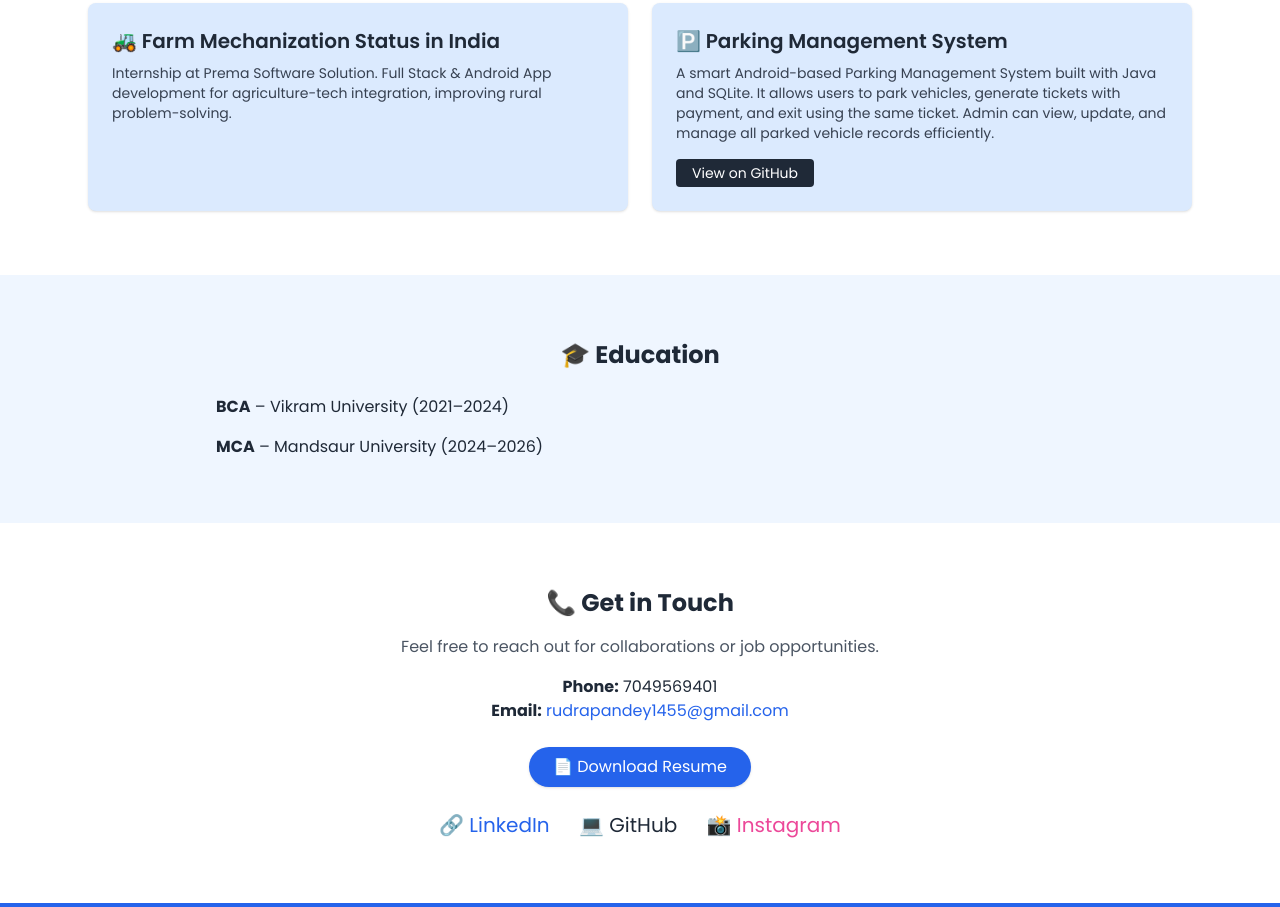
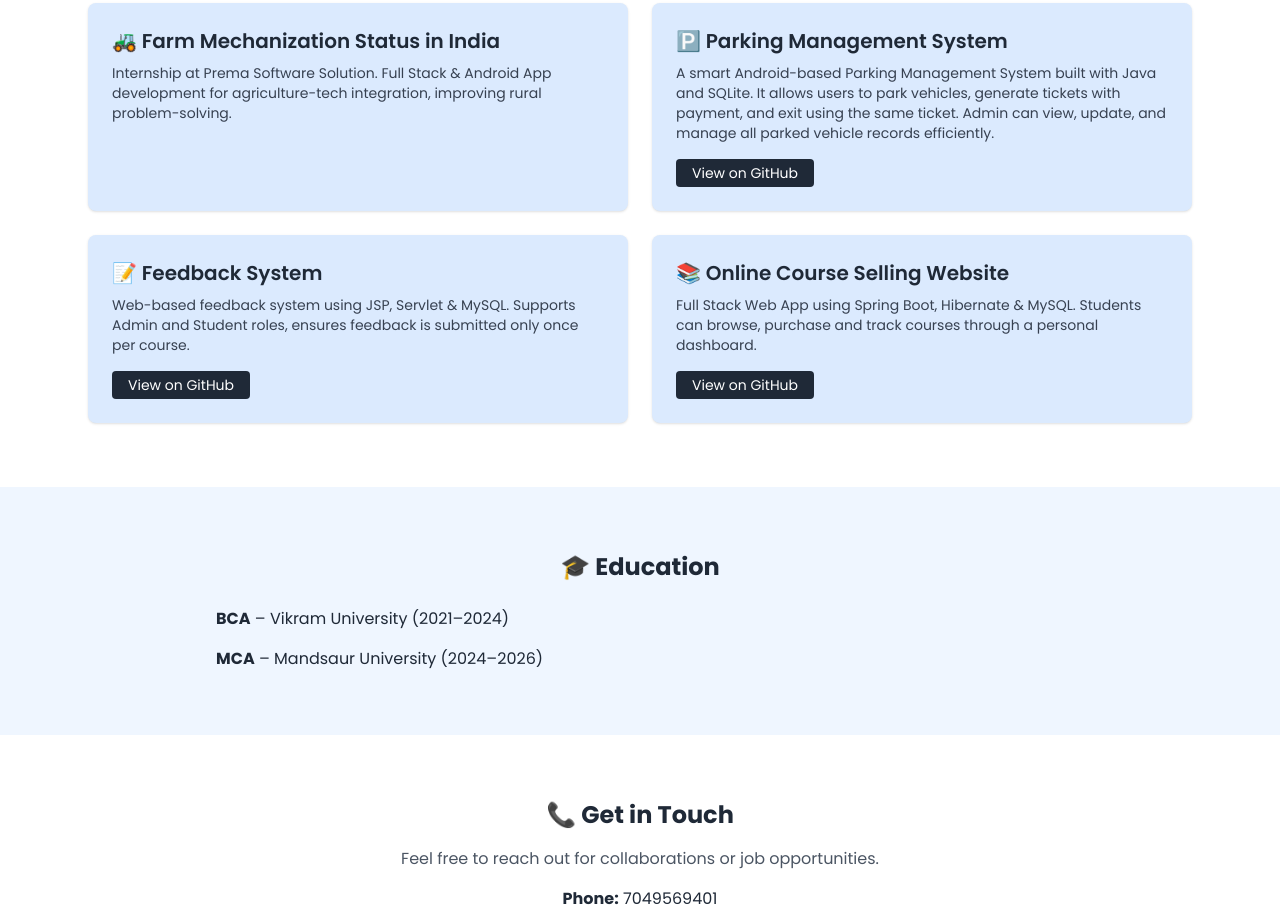
Before and after one commit to umesh6296/portfolio, a plain HTML site: page index.html in a window 1280 px wide. Shown: the part 1243-2150 px from the top of the page. Drawn offline with nearby package versions, Linux system fonts and the light colour scheme.

Commit message:
Final full-featured portfolio update

```diff
--- a/index.html
+++ b/index.html
@@ -15,17 +15,16 @@
 </head>
 <body class="bg-gray-100 text-gray-800" id="mainBody">
 
-  <!-- Dark Mode Toggle -->
-  <div class="fixed top-4 right-4 z-50">
-    <button onclick="toggleDarkMode()" class="bg-gray-800 text-white px-4 py-2 rounded shadow hover:bg-black transition">
-      🌗 Toggle Dark Mode
-    </button>
-  </div>
-
   <!-- Header -->
   <header class="bg-white shadow-md fixed w-full z-10">
     <div class="max-w-6xl mx-auto px-6 py-4 flex justify-between items-center">
-      <h1 class="text-2xl font-extrabold text-blue-600 tracking-wide animate-pulse">👨‍💻 Umesh Pandey</h1>
+      <div class="flex items-center space-x-4">
+        <h1 class="text-2xl font-extrabold text-blue-600 tracking-wide animate-pulse">👨‍💻 Umesh Pandey</h1>
+        <!-- Dark Mode Toggle (left of nav) -->
+        <button onclick="toggleDarkMode()" class="bg-gray-800 text-white px-3 py-1 rounded shadow hover:bg-black transition text-sm">
+          🌗 Dark Mode
+        </button>
+      </div>
       <nav class="hidden md:flex space-x-6 text-sm font-medium">
         <a href="#about" class="hover:text-blue-600 transition">🏠 About</a>
         <a href="#skills" class="hover:text-blue-600 transition">🛠 Skills</a>
@@ -97,6 +96,24 @@
             View on GitHub
           </a>
         </div>
+        <div class="bg-blue-100 p-6 rounded-lg shadow hover:scale-105 transition-transform duration-300">
+          <h4 class="text-xl font-semibold mb-2">📝 Feedback System</h4>
+          <p class="text-gray-700 text-sm mb-2">
+            Web-based feedback system using JSP, Servlet & MySQL. Supports Admin and Student roles, ensures feedback is submitted only once per course.
+          </p>
+          <a href="https://github.com/umesh6296/FeedBack-System" target="_blank" class="inline-block mt-2 bg-gray-800 text-white px-4 py-1 rounded hover:bg-black transition text-sm">
+            View on GitHub
+          </a>
+        </div>
+        <div class="bg-blue-100 p-6 rounded-lg shadow hover:scale-105 transition-transform duration-300">
+          <h4 class="text-xl font-semibold mb-2">📚 Online Course Selling Website</h4>
+          <p class="text-gray-700 text-sm mb-2">
+            Full Stack Web App using Spring Boot, Hibernate & MySQL. Students can browse, purchase and track courses through a personal dashboard.
+          </p>
+          <a href="https://github.com/umesh6296/courseSelling" target="_blank" class="inline-block mt-2 bg-gray-800 text-white px-4 py-1 rounded hover:bg-black transition text-sm">
+            View on GitHub
+          </a>
+        </div>
       </div>
     </div>
   </section>
```
